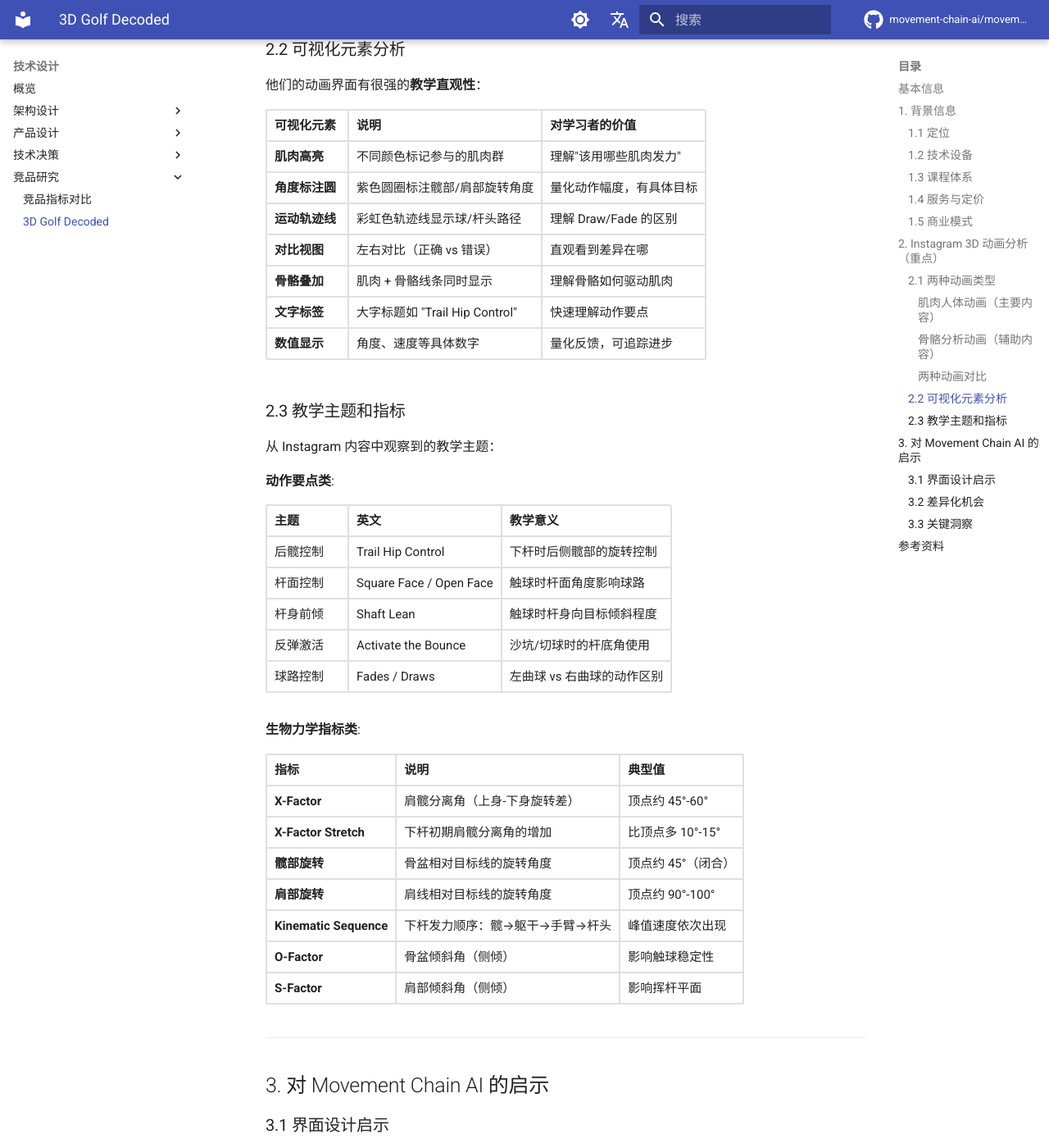
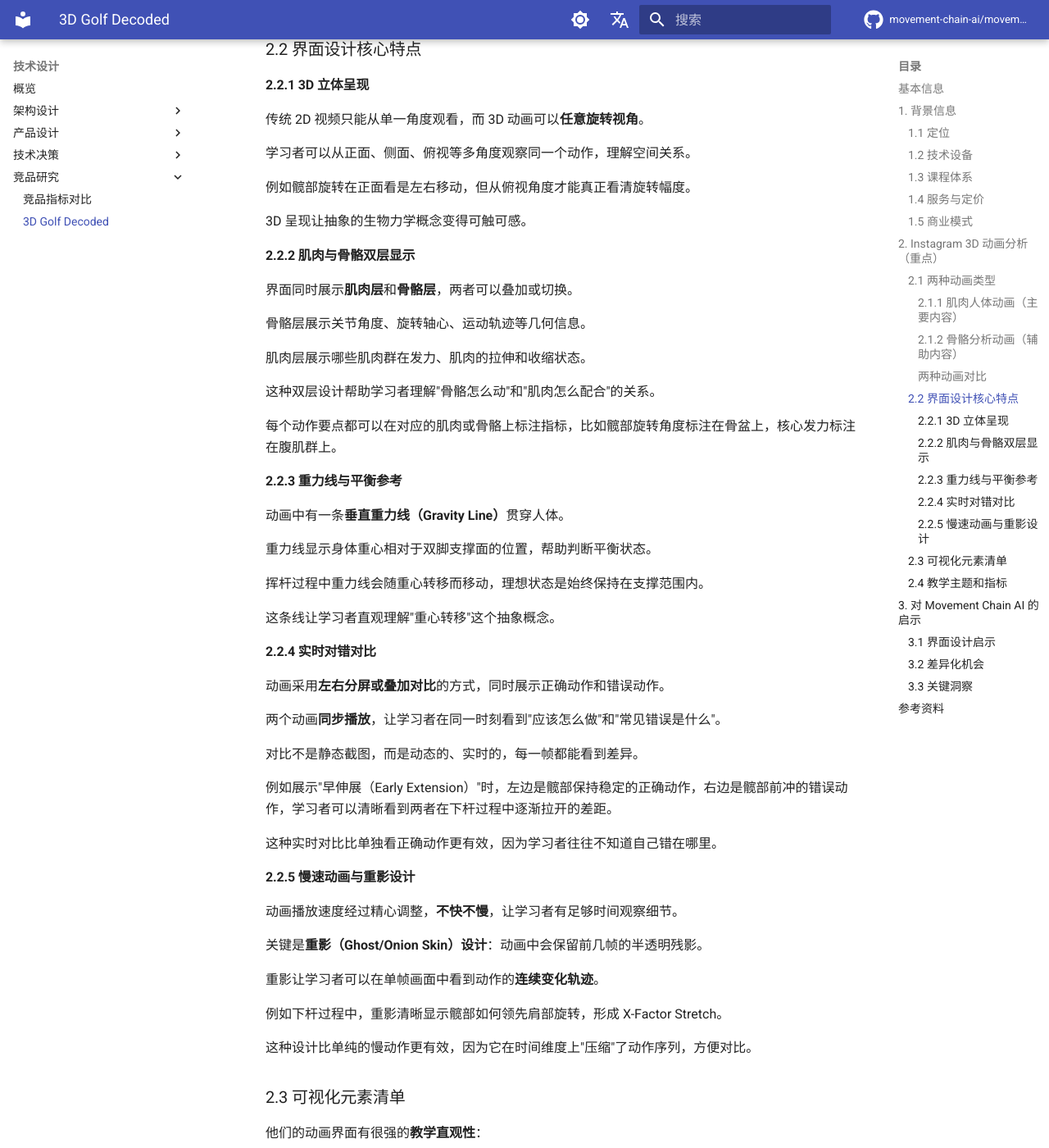
Before and after one commit to movement-chain-ai/movement-chain-docs, an MkDocs documentation site: the page built from docs/zh/design/research/3d-golf-decoded.md, in a window 1280 px wide and 1400 px high, scrolled down 3578 px. Shown: the whole window at 82% size. Built offline with MkDocs 1.6.1 and Material for MkDocs 9.7.7, drawn with Linux system fonts in a browser that asks for light colours; comment, search, counter and statistics services are not loaded; the version menu is left out; some of the changed text lies outside the part shown.

Commit message:
docs: 补充 3D Golf Decoded 界面设计分析
新增 2.2 界面设计核心特点章节：
- 3D 立体呈现：多角度观察
- 肌肉与骨骼双层显示：指标可标注在对应部位
- 重力线与平衡参考：直观理解重心转移
- 实时对错对比：同步播放正确/错误动作
- 慢速动画与重影设计：时间维度压缩

🤖 Generated with [Claude Code](https://claude.com/claude-code)

Co-Authored-By: Claude Opus 4.5 <noreply@anthropic.com>

````diff
--- a/docs/zh/design/research/3d-golf-decoded.md
+++ b/docs/zh/design/research/3d-golf-decoded.md
@@ -73,7 +73,7 @@
 
 Instagram 上有**两种类型**的 3D 动画内容：
 
-#### 肌肉人体动画（主要内容）
+#### 2.1.1 肌肉人体动画（主要内容）
 
 **带肌肉纹理的 3D 人体模型**动画，展示挥杆时的肌肉解剖结构。
 
@@ -88,18 +88,18 @@ Instagram 上有**两种类型**的 3D 动画内容：
 
 ```text
 ┌─────────────────────────────────────────────────────────────────┐
-│  1. 准备素材                                                    │
-│     └── 购买/下载带肌肉纹理的 3D 人体解剖模型                    │
+│  1. 准备素材                                                     │
+│     └── 购买/下载带肌肉纹理的 3D 人体解剖模型                        │
 │                                                                 │
-│  2. 动画制作                                                    │
-│     ├── 在 3D 软件中绑定骨骼（Rigging）                         │
-│     ├── 制作挥杆关键帧动画 或 导入动捕数据                       │
-│     └── 调整相机视角和渲染设置                                   │
+│  2. 动画制作                                                     │
+│     ├── 在 3D 软件中绑定骨骼（Rigging）                            │
+│     ├── 制作挥杆关键帧动画 或 导入动捕数据                           │
+│     └── 调整相机视角和渲染设置                                      │
 │                                                                 │
-│  3. 后期合成                                                    │
-│     ├── 添加角度标注、运动轨迹线                                 │
-│     ├── 添加文字说明（如 "Trail Hip Control"）                  │
-│     └── 导出视频用于社交媒体                                     │
+│  3. 后期合成                                                     │
+│     ├── 添加角度标注、运动轨迹线                                    │
+│     ├── 添加文字说明（如 "Trail Hip Control"）                     │
+│     └── 导出视频用于社交媒体                                       │
 └─────────────────────────────────────────────────────────────────┘
 ```
 
@@ -109,7 +109,7 @@ Instagram 上有**两种类型**的 3D 动画内容：
 - 这是**通用教学动画**，不是针对具体球员的个性化分析
 - 用途是展示"挥杆时哪些肌肉参与"的概念
 
-#### 骨骼分析动画（辅助内容）
+#### 2.1.2 骨骼分析动画（辅助内容）
 
 部分内容可能使用 **[Sportsbox AI](https://www.sportsbox.ai/)** 生成简化骨骼动画。
 
@@ -130,7 +130,65 @@ Instagram 上有**两种类型**的 3D 动画内容：
 | **数据价值** | 纯演示 | 可提取生物力学数据 |
 | **用途** | 营销、教学概念 | 实际挥杆分析 |
 
-### 2.2 可视化元素分析
+### 2.2 界面设计核心特点
+
+#### 2.2.1 3D 立体呈现
+
+传统 2D 视频只能从单一角度观看，而 3D 动画可以**任意旋转视角**。
+
+学习者可以从正面、侧面、俯视等多角度观察同一个动作，理解空间关系。
+
+例如髋部旋转在正面看是左右移动，但从俯视角度才能真正看清旋转幅度。
+
+3D 呈现让抽象的生物力学概念变得可触可感。
+
+#### 2.2.2 肌肉与骨骼双层显示
+
+界面同时展示**肌肉层**和**骨骼层**，两者可以叠加或切换。
+
+骨骼层展示关节角度、旋转轴心、运动轨迹等几何信息。
+
+肌肉层展示哪些肌肉群在发力、肌肉的拉伸和收缩状态。
+
+这种双层设计帮助学习者理解"骨骼怎么动"和"肌肉怎么配合"的关系。
+
+每个动作要点都可以在对应的肌肉或骨骼上标注指标，比如髋部旋转角度标注在骨盆上，核心发力标注在腹肌群上。
+
+#### 2.2.3 重力线与平衡参考
+
+动画中有一条**垂直重力线（Gravity Line）**贯穿人体。
+
+重力线显示身体重心相对于双脚支撑面的位置，帮助判断平衡状态。
+
+挥杆过程中重力线会随重心转移而移动，理想状态是始终保持在支撑范围内。
+
+这条线让学习者直观理解"重心转移"这个抽象概念。
+
+#### 2.2.4 实时对错对比
+
+动画采用**左右分屏或叠加对比**的方式，同时展示正确动作和错误动作。
+
+两个动画**同步播放**，让学习者在同一时刻看到"应该怎么做"和"常见错误是什么"。
+
+对比不是静态截图，而是动态的、实时的，每一帧都能看到差异。
+
+例如展示"早伸展（Early Extension）"时，左边是髋部保持稳定的正确动作，右边是髋部前冲的错误动作，学习者可以清晰看到两者在下杆过程中逐渐拉开的差距。
+
+这种实时对比比单独看正确动作更有效，因为学习者往往不知道自己错在哪里。
+
+#### 2.2.5 慢速动画与重影设计
+
+动画播放速度经过精心调整，**不快不慢**，让学习者有足够时间观察细节。
+
+关键是**重影（Ghost/Onion Skin）设计**：动画中会保留前几帧的半透明残影。
+
+重影让学习者可以在单帧画面中看到动作的**连续变化轨迹**。
+
+例如下杆过程中，重影清晰显示髋部如何领先肩部旋转，形成 X-Factor Stretch。
+
+这种设计比单纯的慢动作更有效，因为它在时间维度上"压缩"了动作序列，方便对比。
+
+### 2.3 可视化元素清单
 
 他们的动画界面有很强的**教学直观性**：
 
@@ -144,7 +202,7 @@ Instagram 上有**两种类型**的 3D 动画内容：
 | **文字标签** | 大字标题如 "Trail Hip Control" | 快速理解动作要点 |
 | **数值显示** | 角度、速度等具体数字 | 量化反馈，可追踪进步 |
 
-### 2.3 教学主题和指标
+### 2.4 教学主题和指标
 
 从 Instagram 内容中观察到的教学主题：
 
````
Also changed, not shown: docs/zh/design/specs/three-feedback-channels.md (+1 -1 lines).
